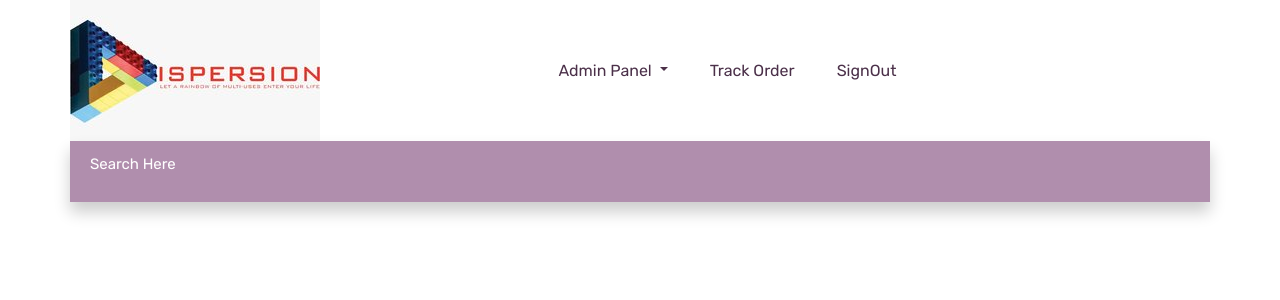
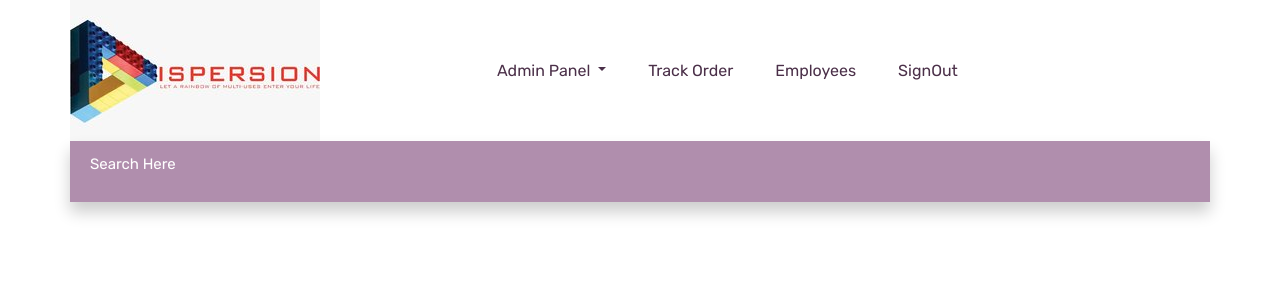
Before and after one commit to D-mahmoud/Dispersion-Furniture, a PHP site: page /extra/header.php in a window 1280 px wide. Shown: the top 300 px of the page. Run offline with PHP 8.4, Linux system fonts and the light colour scheme; the visitor is signed in with stand-in values (Sample User, id 1); some web fonts are replaced.

Commit message:
Update header.php

```diff
--- a/extra/header.php
+++ b/extra/header.php
@@ -102,13 +102,16 @@ session_start();
                                              </div>
                                              </li>
                                              <li class='nav-item'>
-                                    <a class='nav-link' href='../Track_Order.php'>Track Order</a>
-                                        </li>
+                                             <a class='nav-link' href='../Track_Order.php'>Track Order</a>
+                                             </li>
+                                             <li class='nav-item'>
+                                             <a class='nav-link' href='../public/employees'>Employees </a>
+                                             </li>
                                              <li class='nav-item'>
                                              <a class='nav-link' href='index.php?action=signOut'>SignOut</a>
-                                         </li>";
+                                             </li>";
                                      }
-                                    else if(($_SESSION['role']) == 'employee')  {
+                                    else   {
                                                 echo"<ul class='navbar-nav'>
 
                                              <li class='nav-item dropdown'>
```
